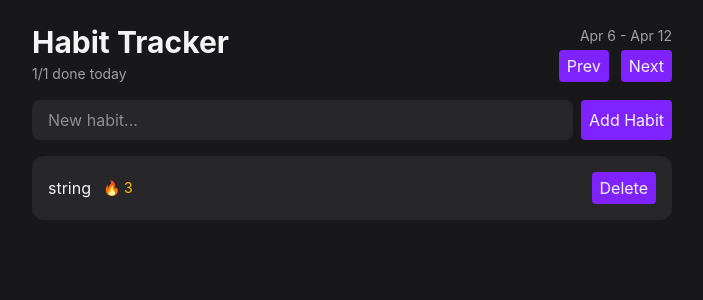
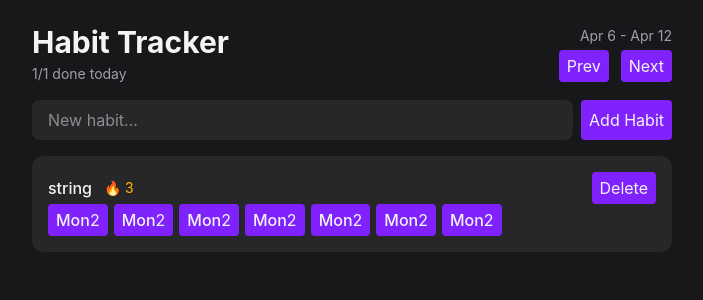
Before and after one commit to joshua-levan/todo-practice, a React (Vite) app: page / in a window 1280 px wide. Shown: the top 300 px of the page, without its empty margins (288-991 px from the left). Built offline with nearby package versions, Linux system fonts and the light colour scheme.

Commit message:
lay out HabitItem part 2--dates

```diff
--- a/package.json
+++ b/package.json
@@ -11,6 +11,7 @@
   },
   "dependencies": {
     "@tailwindcss/vite": "^4.3.5",
+    "date-fns": "^4.4.0",
     "react": "^19.3.1",
     "react-dom": "^19.3.1",
     "tailwindcss": "^4.3.5"
--- a/src/components/Button.tsx
+++ b/src/components/Button.tsx
@@ -1,5 +1,7 @@
+import { type ReactNode } from "react"
+
 type ButtonProps = {
-    children: string
+    children: ReactNode
 }
 const Button = ({ children }:ButtonProps) => {
   return (
--- a/src/components/HabitItem.tsx
+++ b/src/components/HabitItem.tsx
@@ -1,3 +1,4 @@
+import { eachDayOfInterval, endOfWeek, startOfWeek } from "date-fns";
 import Button from "./Button";
 
 interface Habit {
@@ -11,17 +12,24 @@ type HabitItemProps = {
 };
 
 const HabitItem = ({ habit }: HabitItemProps) => {
-    const visibleDates = [new Date()]
+  const visibleDates = eachDayOfInterval({start:startOfWeek(new Date()), end: endOfWeek(new Date())});
   return (
     <div className="rounded-xl bg-zinc-800 p-4">
       <div className="flex items-center justify-between">
         <div className="flex gap-3 items-center">
-          <span className="sont-medium">{habit.name}</span>
+          <span className="font-medium">{habit.name}</span>
           <span className="text-sm text-amber-400">🔥 3</span>
         </div>
         <Button>Delete</Button>
       </div>
-      <div className="flex gap-1.5"></div>
+      <div className="flex gap-1.5">
+        {visibleDates.map((date) => (
+          <Button key={date.toISOString()}>
+            <span className="font-medium">Mon</span>
+            <span>2</span>
+          </Button>
+        ))}
+      </div>
     </div>
   );
 };
```
Also changed, not shown: 1 other file (tests, documents, lock files or other folders).
